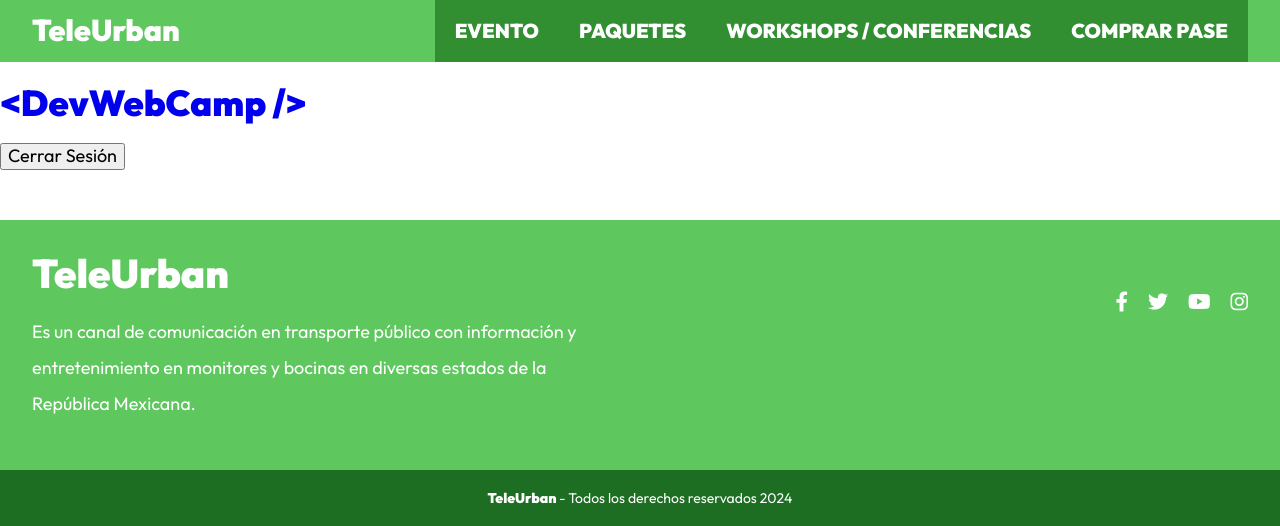
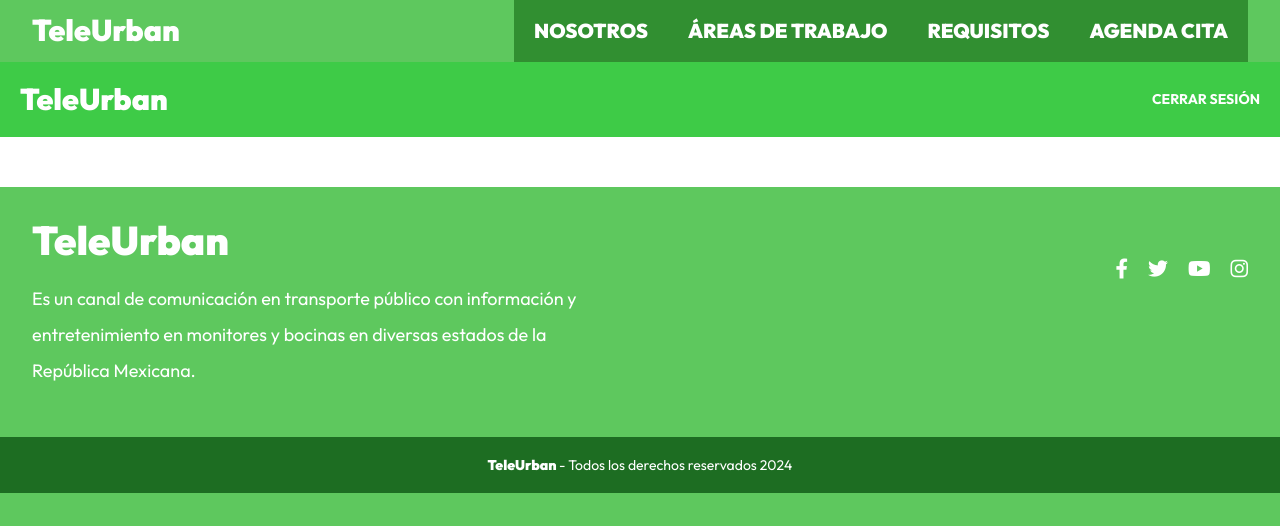
Before and after one commit to Salvador-a/TeleUrban, a PHP site: template views/templates/admin-header.php in a window 1280 px wide. Shown: the part 601-1127 px from the top of the page. After the commit the page ends 1094 px from the top, so only its background shows below. Run offline with PHP 8.4, Linux system fonts and the light colour scheme; the template is opened without the code that fills it: most values are stand-ins (such as "Sample title", 1, 10 or a date in 2020); some libraries are stand-ins or nearby versions.

Commit message:
Creacion del dashboard:

```diff
--- a/classes/Email.php
+++ b/classes/Email.php
@@ -28,7 +28,7 @@
          $mail->Username = $_ENV['EMAIL_USER'];
          $mail->Password = $_ENV['EMAIL_PASS'];
 
-         $mail->setFrom('cuentas@devwebcamp.com');
+         $mail->setFrom('cuentas@TeleUrban.com');
          $mail->addAddress($this->email, $this->nombre);
          $mail->Subject = 'Confirma tu Cuenta';
 
@@ -59,7 +59,7 @@
         $mail->Username = $_ENV['EMAIL_USER'];
         $mail->Password = $_ENV['EMAIL_PASS'];
 
-        $mail->setFrom('cuentas@devwebcamp.com');
+        $mail->setFrom('cuentas@TeleUrban.com');
         $mail->addAddress($this->email, $this->nombre);
         $mail->Subject = 'Reestablece tu password';
 
--- a/controllers/AuthController.php
+++ b/controllers/AuthController.php
@@ -110,7 +110,7 @@
 
         // Render a la vista
         $router->render('auth/registro', [
-            'titulo' => 'Crea tu cuenta en DevWebcamp',
+            'titulo' => 'Crea tu cuenta en TeleUrban',
             'usuario' => $usuario,
             'alertas' => $alertas
         ]);
@@ -249,7 +249,7 @@
 
 
         $router->render('auth/confirmar', [
-            'titulo' => 'Confirma tu cuenta DevWebcamp',
+            'titulo' => 'Confirma tu cuenta TeleUrban',
             'alertas' => Usuario::getAlertas()
         ]);
     }
--- /dev/null
+++ b/src/scss/admin/_bloques.scss
@@ -0,0 +1,57 @@
+@use 'base/variables' as v;
+@use 'base/mixins' as m;
+
+.bloques {
+    @include m.contenedor;
+    @include m.tablet {
+         margin-top: 10rem;
+    }
+
+    &__grid {
+        @include m.grid(1, 3rem);
+        @include m.desktop {
+            @include m.grid(2, 3rem);
+        }
+    }
+ }
+
+.bloque {
+    padding: 3rem;
+    color: v.$blanco;
+    border-radius: 1rem;
+
+
+    &:nth-child(1) {
+        @include m.bg-gradient(#f97316);
+    }
+
+    &:nth-child(2) {
+        @include m.bg-gradient(#A855F7);
+    }
+
+    &:nth-child(3) {
+        @include m.bg-gradient(#588b0f);
+    }
+
+    &:nth-child(4) {
+        @include m.bg-gradient(#17769E);
+    }
+
+    &__heading {
+        margin: 1rem 0 2rem 0;
+        font-size: 3.6rem;
+
+    }
+
+    &__texto {
+        margin: 1rem 0;
+
+        &--cantidad {
+            margin-top: 5rem;
+            font-weight: v.$black;
+            font-size: 6rem;
+            text-align: center;
+        }
+    }
+
+}
--- /dev/null
+++ b/src/scss/admin/_dashboard.scss
@@ -0,0 +1,137 @@
+@use 'base/variables' as v;
+@use 'base/mixins' as m;
+
+.dashboard {
+    height: 100%;
+    display: flex;
+    flex-direction: column;
+    background-color: v.$gris-claro;
+
+    &__header {
+        background-color: lighten(v.$verde-oscuro, 15%);
+        padding: 2rem;
+    }
+
+    &__header-grid {
+        display: flex;
+        flex-direction: column;
+        @include m.tablet {
+            flex-direction: row;
+            justify-content: space-between;
+            align-items: center;
+        }
+    }
+
+    &__logo {
+        @include m.logo;
+        @include m.texto-fluido(2rem, 3rem);
+    }
+
+
+
+    &__form {
+        display: flex;
+        justify-content: center;
+
+
+    }
+
+    &__submit--logout {
+        @include m.enlace;
+    }
+
+    &__grid {
+        display: flex;
+        flex: 1;
+        overflow-y: auto;
+
+    }
+
+    &__sidebar {
+        background-color: lighten(v.$verde-oscuro, 18%);
+        width: 12rem;
+
+    }
+
+    &__menu {
+        padding: 1rem;
+        display: flex;
+        flex-direction: column;
+        gap: 1rem;
+    }
+
+    &__enlace {
+        color: lighten(v.$gris-oscuro, 40);
+        display: flex;
+        flex-direction: column;
+        align-items: center;
+        padding: 2rem;
+        transition: 300ms background-color ease-in-out, 300ms color ease, 300ms border-radius ease;
+
+        &:hover,
+        &--actual {
+
+            background-color: lighten(v.$verde-oscuro, 35%);
+            color:v.$blanco;
+            border-radius: 1rem;
+        }
+
+    }
+
+    &__icono {
+        font-size: 2rem;
+    }
+
+    &__menu-texto {
+        font-size: 1.1rem;
+        text-transform: uppercase;
+        font-weight: v.$bold;
+        margin-top: .5rem;
+    }
+
+    &__contenido {
+        width: 100%;
+        padding: 1rem 1rem 3rem 1rem;
+        overflow-y:scroll;
+
+        @include m.tablet {
+            padding: 1rem 5rem 3rem 5rem;
+        }
+
+    }
+
+    &__contenedor-boton {
+       @include m.tablet {
+        display: flex;
+        justify-content: flex-end;
+        margin-bottom: 5rem;
+       }
+
+    }
+
+    &__boton {
+        @include m.boton(v.$azul, v.$blanco);
+        text-transform: uppercase;
+        font-size: 1.4rem;
+        @include m.tablet {
+            width: auto;
+        }
+    }
+
+    &__contenedor {
+        @include m.shadow;
+        background-color: v.$blanco;
+        padding: 2rem;
+        border-radius: 1rem;
+        margin-top: 5rem;
+    }
+
+    &__formulario {
+        @extend .dashboard__contenedor;
+        @include m.contenedor-md;
+    }
+
+    &__grafica {
+        @include m.contenedor-sm;
+    }
+}
--- /dev/null
+++ b/src/scss/admin/_index.scss
@@ -0,0 +1,5 @@
+@forward 'dashboard';
+@forward 'table';
+@forward 'paginacion';
+@forward 'ponentes';
+@forward 'bloques';
--- /dev/null
+++ b/src/scss/admin/_paginacion.scss
@@ -0,0 +1,53 @@
+@use 'base/mixins' as m;
+@use 'base/variables' as v;
+
+.paginacion {
+    margin-top: 5rem;
+    margin-bottom: 3rem;
+    display: flex;
+    gap: 1rem;
+    flex-wrap: wrap;
+    justify-content: center;
+    align-items: center;
+
+    @include m.tablet {
+        justify-content: flex-end;
+    }
+
+    &__enlace {
+        color: v.$azul;
+        font-size: 1.6rem;
+
+        &--texto {
+            padding: 1rem;
+            border-radius: .5rem;
+            border: 1px solid v.$azul;
+
+            &:hover {
+                background-color: v.$azul;
+                color: v.$blanco;
+            }
+        }
+
+        &--numero {
+            font-weight: v.$bold;
+            display: none;
+
+            @include m.tablet {
+                display: inline;
+            }
+        }
+
+        &--actual {
+            color: v.$gris;
+            font-weight: v.$bold;
+            display: none;
+
+            @include m.tablet {
+                display: inline;
+            }
+        }
+
+    }
+
+}
--- /dev/null
+++ b/src/scss/admin/_ponentes.scss
@@ -0,0 +1,27 @@
+@use 'base/variables' as v;
+@use 'base/mixins' as m;
+
+.listado-ponentes {
+    @include m.reset-lista;
+    @include m.grid(1, 1rem);
+
+    &__ponente {
+        color: v.$azul;
+        border: 1px solid v.$azul;
+        padding: 1rem;
+        border-radius: 1rem;
+        text-align: center;
+
+        &:hover {
+            cursor: pointer;
+        }
+
+        &--seleccionado {
+
+            @extend .listado-ponentes__ponente;
+            background-color: v.$azul;
+            color: v.$blanco;
+
+        }
+    }
+}
--- a/src/scss/base/_mixins.scss
+++ b/src/scss/base/_mixins.scss
@@ -175,7 +175,7 @@
 
     // Estilos para el estado hover del enlace
     &:hover {
-        color: v.$azul; // Cambia el color del texto a azul
+        color: v.$gris-claro; // Cambia el color del texto a gris claro
         cursor: pointer; // Cambia el cursor a pointer
     }
 }
--- a/views/admin-layout.php
+++ b/views/admin-layout.php
@@ -3,7 +3,7 @@
 <head>
     <meta charset="UTF-8"> <!-- Define la codificación de caracteres para la página -->
     <meta name="viewport" content="width=device-width, initial-scale=1.0"> <!-- Hace que la página sea responsive -->
-    <title>DevWebCamp - <?php echo $titulo; ?></title> <!-- Establece el título de la página -->
+    <title>TeleUrban - <?php echo $titulo; ?></title> <!-- Establece el título de la página -->
     <link rel="preconnect" href="https://fonts.googleapis.com"> <!-- Preconecta a Google Fonts para una carga más rápida de las fuentes -->
     <link rel="preconnect" href="https://fonts.gstatic.com" crossorigin> <!-- Preconecta a Google Static Fonts para una carga más rápida de las fuentes -->
     <link href="https://fonts.googleapis.com/css2?family=Outfit:wght@300;400;700;900&display=swap" rel="stylesheet"> <!-- Importa la fuente Outfit de Google Fonts -->
--- a/views/auth/login.php
+++ b/views/auth/login.php
@@ -1,6 +1,6 @@
 <main class="auth">
     <h2 class="auth__heading"><?php echo $titulo; ?></h2>
-    <p class="auth__texto">Inicia sesión en DevWebCamp</p>
+    <p class="auth__texto">Inicia sesión en TeleUrban</p>
 
     <?php
         require_once __DIR__ . '/../templates/alertas.php';
--- a/views/auth/olvide.php
+++ b/views/auth/olvide.php
@@ -1,6 +1,6 @@
 <main class="auth">
     <h2 class="auth__heading"><?php echo $titulo; ?></h2>
-    <p class="auth__texto">Recupera tu acceso a DevWebCamp</p>
+    <p class="auth__texto">Recupera tu acceso a TeleUrban</p>
 
     <?php
         require_once __DIR__ . '/../templates/alertas.php';
--- a/views/templates/admin-header.php
+++ b/views/templates/admin-header.php
@@ -2,7 +2,7 @@
     <div class="dashboard__header-grid">
         <a href="/">
             <h2 class="dashboard__logo">
-                &#60;DevWebCamp />
+                TeleUrban
             </h2>
         </a>
 
--- a/views/templates/header.php
+++ b/views/templates/header.php
@@ -20,8 +20,12 @@
                 </h1>
             </a>
 
-            <p class="header__texto">Octubre 5-6 - 2023</p>
-            <p class="header__texto header__texto--modalidad">En Línea - Presencial</p>
+            <p class="header__texto">SOBRE NOSOTROS</p>
+            <p class="header__texto header__texto--modalidad">
+                Es un sistema en el transporte público que <br>
+                ofrece información y entretenimiento a través de <br>
+                pantallas y altavoces en diferentes partes de México.
+            </p>
 
 
         </div>
@@ -36,10 +40,10 @@
             </h2>
         </a>
         <nav class="navegacion">
-            <a href="/devwebcamp" class="navegacion__enlace <?php echo pagina_actual('/devwebcamp') ? 'navegacion__enlace--actual' : ''; ?>">Evento</a>
-            <a href="/paquetes" class="navegacion__enlace <?php echo pagina_actual('/paquetes') ? 'navegacion__enlace--actual' : ''; ?>">Paquetes</a>
-            <a href="/workshops-coferencias" class="navegacion__enlace <?php echo pagina_actual('/workshops-coferencias') ? 'navegacion__enlace--actual' : ''; ?>">Workshops / Conferencias</a>
-            <a href="/registro" class="navegacion__enlace <?php echo pagina_actual('/registro') ? 'navegacion__enlace--actual' : ''; ?>">Comprar Pase</a>
+            <a href="/devwebcamp" class="navegacion__enlace <?php echo pagina_actual('/devwebcamp') ? 'navegacion__enlace--actual' : ''; ?>">Nosotros</a>
+            <a href="/paquetes" class="navegacion__enlace <?php echo pagina_actual('/paquetes') ? 'navegacion__enlace--actual' : ''; ?>">Áreas de trabajo</a>
+            <a href="/workshops-coferencias" class="navegacion__enlace <?php echo pagina_actual('/workshops-coferencias') ? 'navegacion__enlace--actual' : ''; ?>">Requisitos</a>
+            <a href="/registro" class="navegacion__enlace <?php echo pagina_actual('/registro') ? 'navegacion__enlace--actual' : ''; ?>">Agenda cita</a>
 
         </nav>
     </div>
```
Also changed, not shown: src/scss/admin/_table.scss (added, +50 -0 lines), public/build/css/app.css, src/scss/admin/index.scss (deleted), 1 other file.
